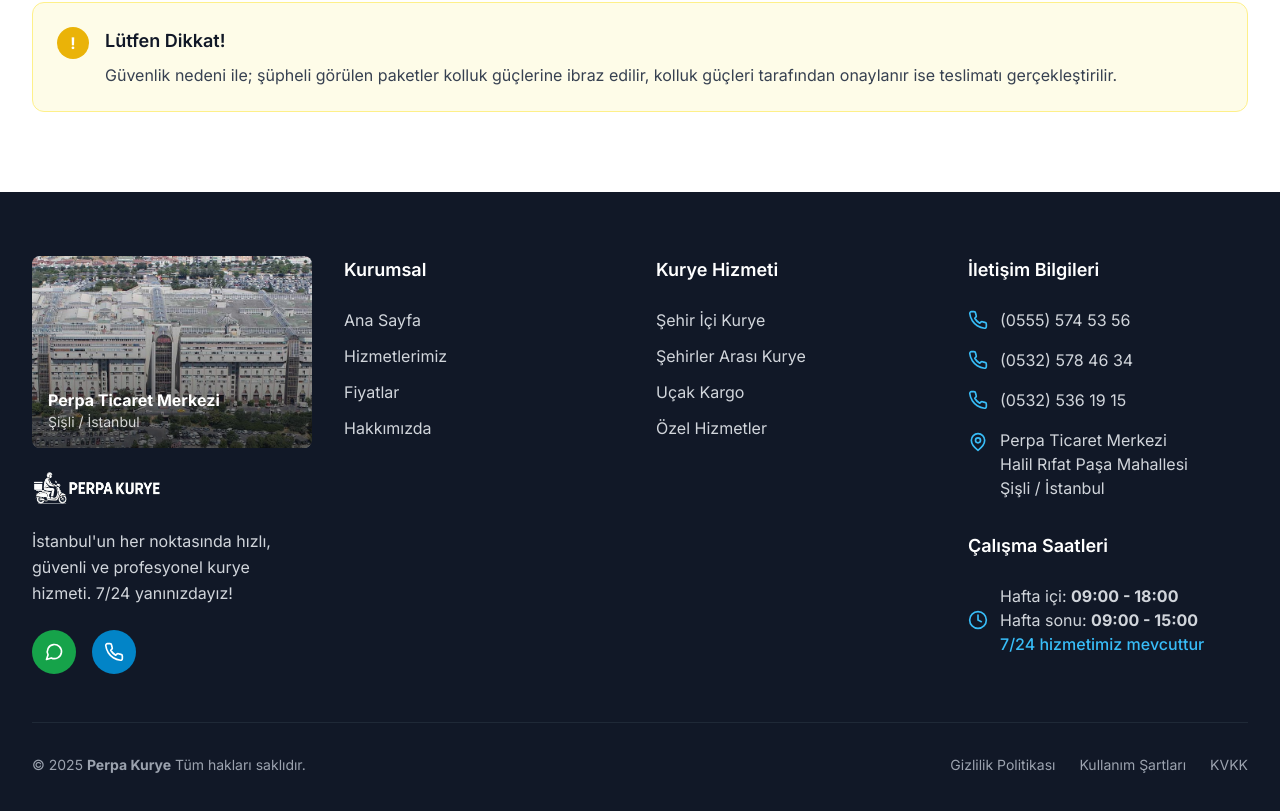
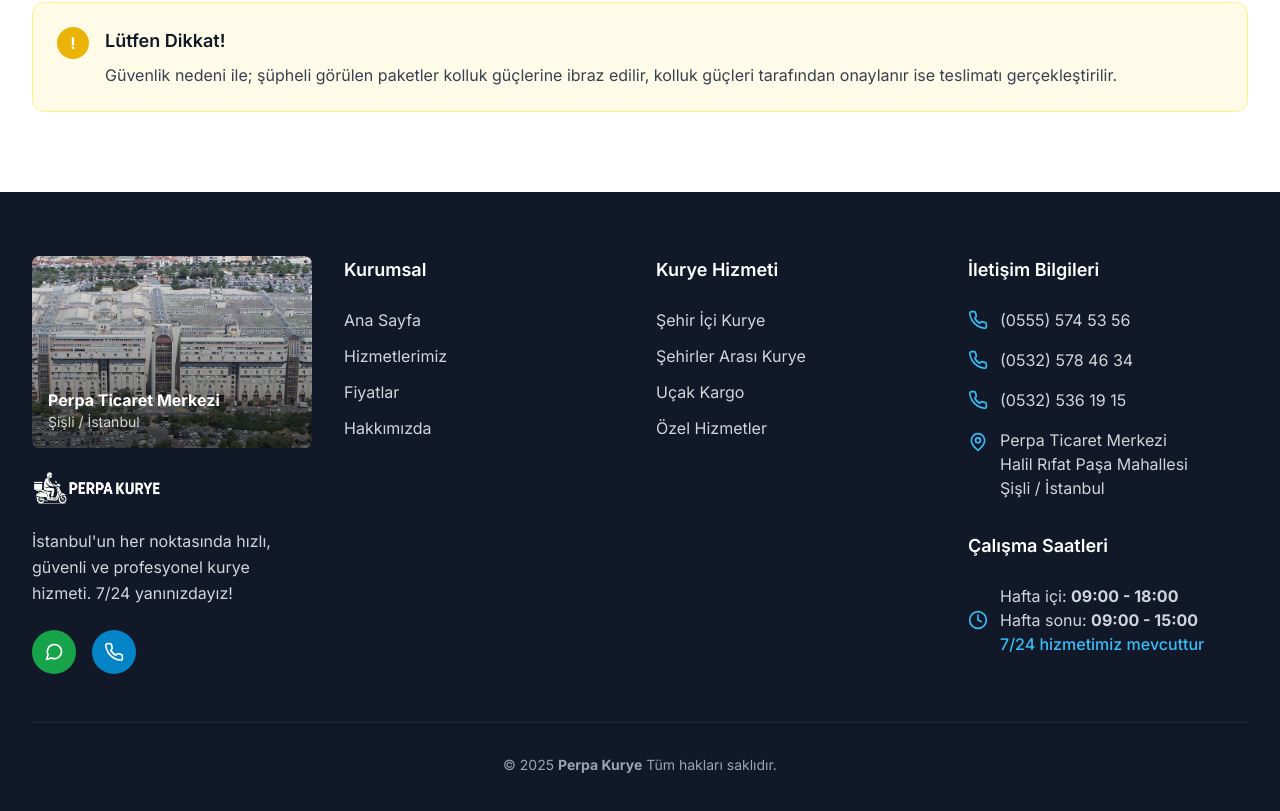
Before and after one commit to mberatyildirim/perpa-kurye-website, a React (Vite) app: page / in a window 1280 px wide. Shown: the part 4268-5079 px from the top of the page. Built offline with nearby package versions, Linux system fonts and the light colour scheme.

Commit message:
Remove footer links: Gizlilik Politikası, Kullanım Şartları, KVKK removed

```diff
--- a/src/components/Footer.jsx
+++ b/src/components/Footer.jsx
@@ -195,20 +195,9 @@ const Footer = () => {
           viewport={{ once: true }}
           className="border-t border-gray-800 mt-12 pt-8"
         >
-          <div className="flex flex-col md:flex-row justify-between items-center space-y-4 md:space-y-0">
+          <div className="flex justify-center items-center">
             <div className="text-gray-400 text-sm">
               © {currentYear} <strong>Perpa Kurye</strong> Tüm hakları saklıdır.
-            </div>
-            <div className="flex space-x-6 text-sm">
-              <a href="#" className="text-gray-400 hover:text-white transition-colors duration-200">
-                Gizlilik Politikası
-              </a>
-              <a href="#" className="text-gray-400 hover:text-white transition-colors duration-200">
-                Kullanım Şartları
-              </a>
-              <a href="#" className="text-gray-400 hover:text-white transition-colors duration-200">
-                KVKK
-              </a>
             </div>
           </div>
         </motion.div>
```
